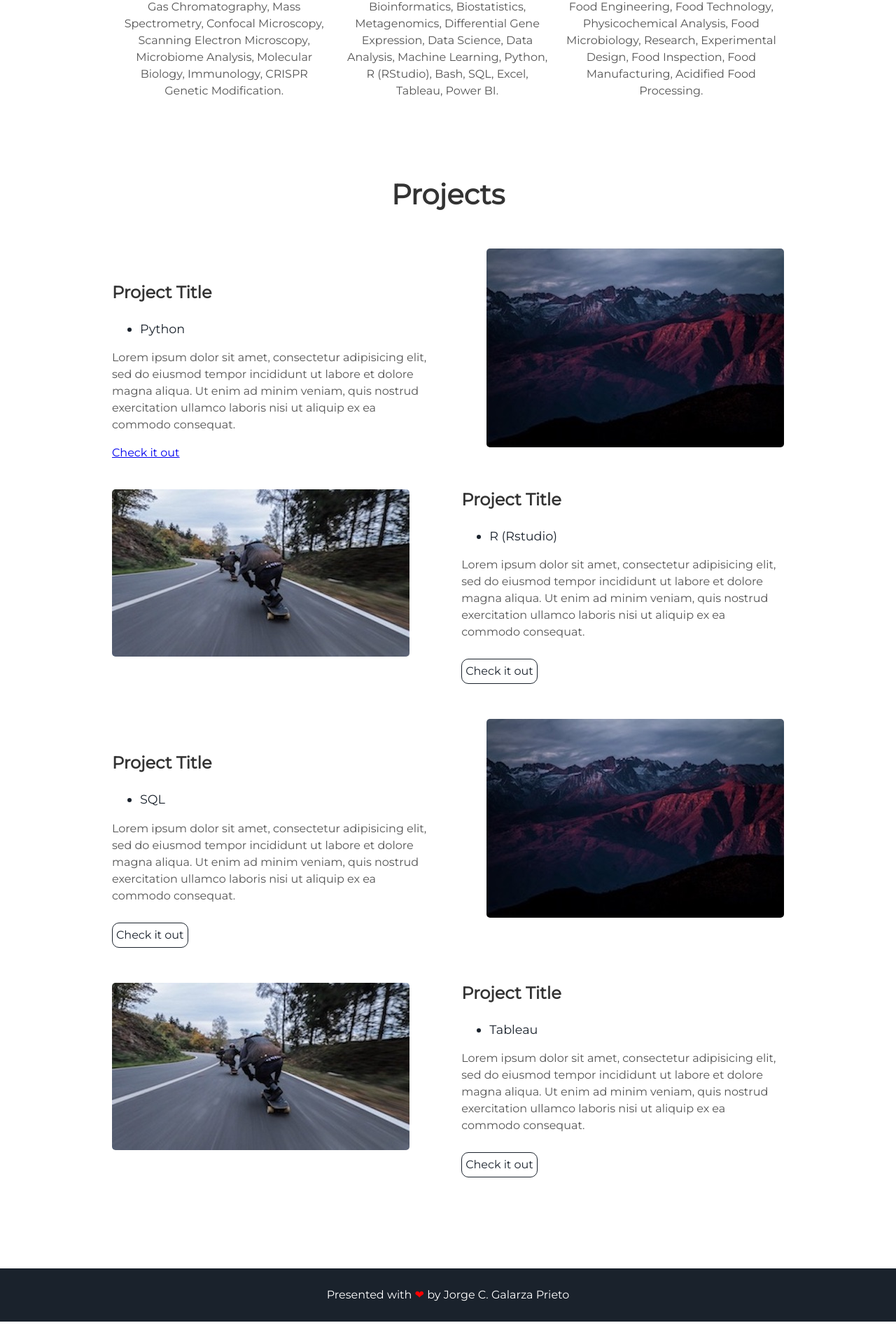
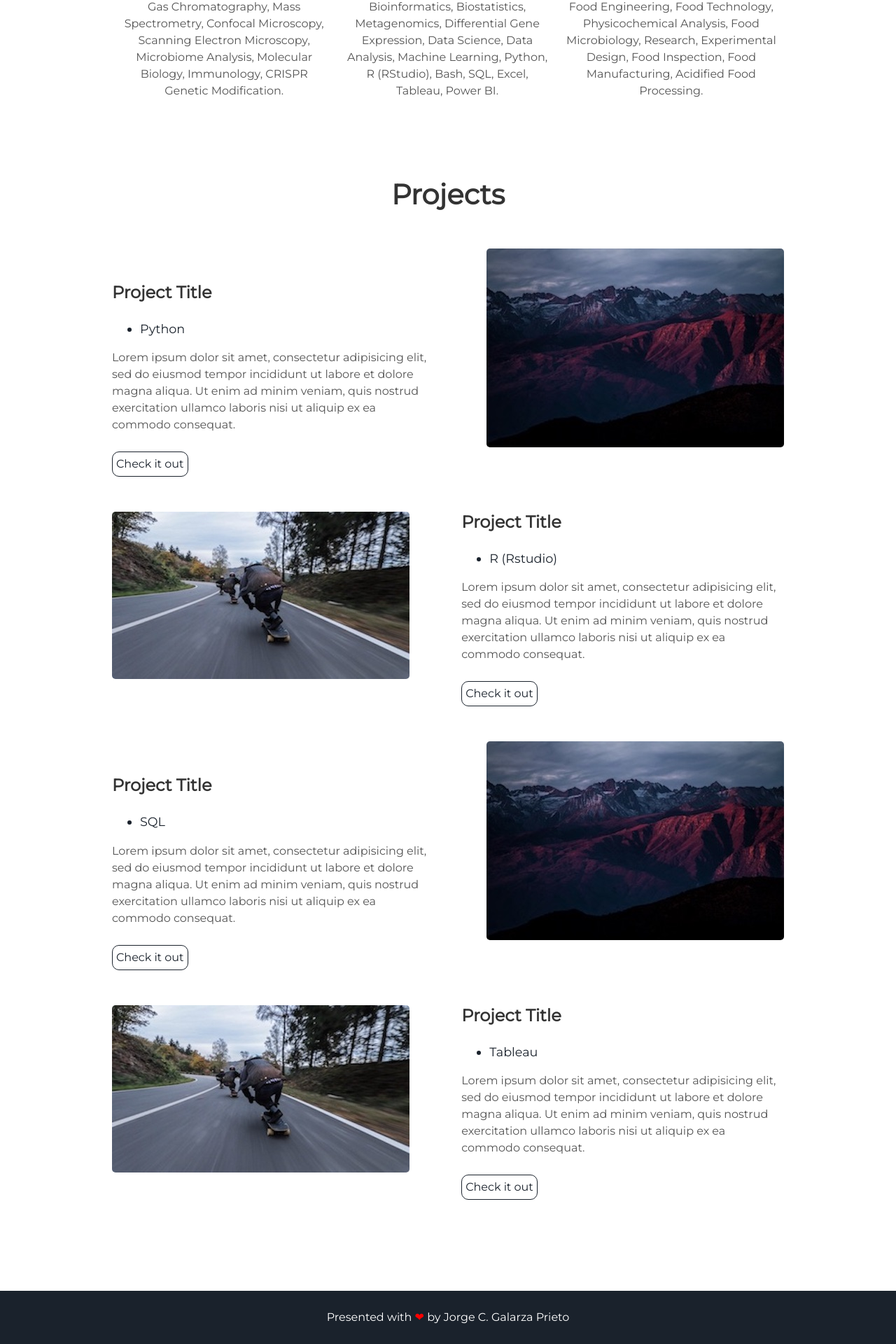
Before and after one commit to jorgegalarza1/jorgegalarza1.github.io, a Jekyll site: the page built from index.html, in a window 1280 px wide. Shown: the part 1392-3312 px from the top of the page at 70% size. Built offline with Jekyll 4.4.1, drawn with Linux system fonts in a browser that asks for light colours; before the commit the page ends 3280 px from its top, so only the background shows below that.

Commit message:
Update projects.html

```diff
--- a/_includes/projects.html
+++ b/_includes/projects.html
@@ -11,7 +11,7 @@
       <li> Python</li>
     </ul>
     <p>Lorem ipsum dolor sit amet, consectetur adipisicing elit, sed do eiusmod tempor incididunt ut labore et dolore magna aliqua. Ut enim ad minim veniam, quis nostrud exercitation ullamco laboris nisi ut aliquip ex ea commodo consequat.</p>
-    <a class="https://github.com/jorgegalarza1/Portfolio_Projects/tree/main/Python" href="#">Check it out</a>
+    <a class="project-link" href="https://github.com/jorgegalarza1/Portfolio_Projects/tree/main/Python">Check it out</a>
   </div>
 </div>
 <div class="user-projects">
```
